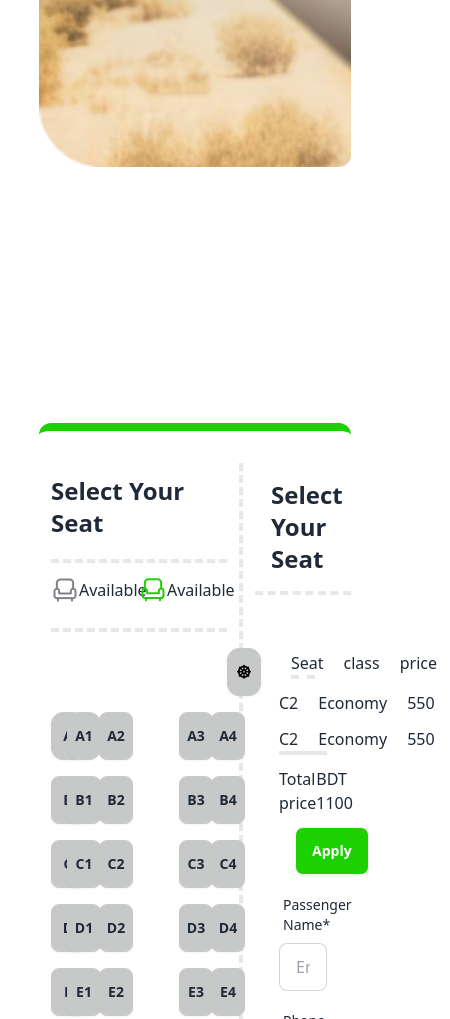
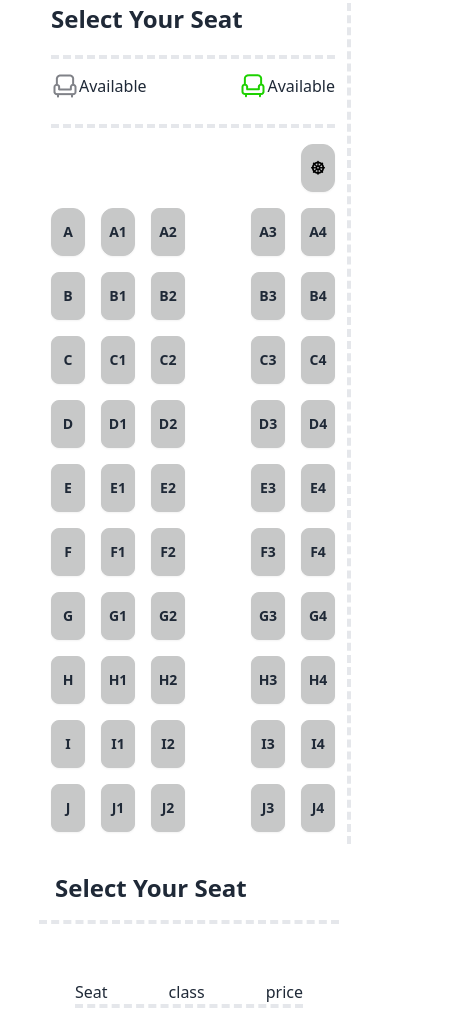
Before and after one commit to maimunarahma/smart-ticket, a plain HTML site: page index.html in a window 390 px wide. Shown: the part 981-2000 px from the top of the page, 450 px wide, since content can reach past the window. Drawn offline with nearby package versions, Linux system fonts and the light colour scheme.

Commit message:
responsive

```diff
--- a/index.html
+++ b/index.html
@@ -69,11 +69,11 @@
                 </div>
               </div>
         </nav>
-        <div class="banner bg-[url('./images/banner.png')] bg-no-repeat bg-cover rounded-xl">
-          <div class=" relative flex flex-col justify-between items-center">
-            <h1 class=" pt-24 mt-10 text-[64px] font-extrabold"> <span class="text-white">End-to-End Travel with</span> </h1>
-              <h1 class="text-[64px] font-extrabold text-[#1DD100]">P Paribahan</span></h1>
-              <p class="pt-7  text-white">Yes, you can run unit tests and view the results directly within the app. The <br> integrated testing features allow for a streamlined .</p>
+        <!-- <div class="banner bg-[url('./images/banner.png')] bg-no-repeat bg-cover rounded-xl"> -->
+          <div class=" relative flex flex-col justify-between items-center md:p-10 p-5 banner bg-[url('./images/banner.png')] bg-no-repeat bg-cover rounded-xl">
+            <h1 class=" pt-24 mt-10 md:text-[64px] text-2xl font-extrabold"> <span class="text-white">End-to-End Travel with</span> </h1>
+              <h1 class="md:text-[64px] text-2xl md:pt-20 font-extrabold text-[#1DD100]">P Paribahan</span></h1>
+              <p class="pt-7  text-white">Yes, you can run unit tests and view the results directly within the app.The integrated testing features allow for a streamlined .</p>
 
               <button class="btn btn-active bg-[#1DD100] text-black mt-6 mb-44" onclick="window.location.href='#ticket'">Buy Tickets</button>
           </div>
@@ -114,7 +114,7 @@
 
     </header>
              <section class="w-[80%] mx-auto px-0 border-t-8 rounded-xl border-[#1DD100] mt-64" id="ticket">
-              <div class="grid grid-cols-3 gap-3 mt-8 ">
+              <div class="grid md:grid-cols-3 grid-cols-1  gap-3 mt-8 ">
                 <div class="col-span-2 border-r-4 border-dashed p-3 ">
                <h1 class="font-semibold text-2xl mb-5">Select Your Seat</h1>
 
@@ -123,67 +123,67 @@
                 <h5 class="flex items-center mt-3 mb-6"><img src="./images/seat-green.png" alt="">Available</h5>
                </div>
                <div class="grid grid-cols-12 gap-4 grid-rows-11 ">
-                <p class="col-span-11 "></p>
-                <button class="btn btn-active col-span-1 rounded-xl"><i class="fa-solid fa-dharmachakra text-black"></i></button>
+                <p class="col-span-10 md:col-span-11 "></p>
+                <button class="btn btn-active md:col-span-1 col-span-2 rounded-xl"><i class="fa-solid fa-dharmachakra text-black"></i></button>
 
-                <button class="btn btn-active col-span-1 rounded-xl ">A</button>
-                <button class="btn btn-active col-span-2 rounded-xl">A1</button>
-                <button class=" btn btn-active col-span-2">A2</button>
-                <p class="col-span-3"></p>
-                <button class="btn btn-active col-span-2">A3</button>
-                <button class="btn btn-active col-span-2">A4</button>
-                <button class="btn btn-active col-span-1">B</button>
-                <button class=" btn btn-active col-span-2">B1</button>
-                <button class="btn btn-active col-span-2">B2</button>
-                <p class="col-span-3"></p>
-                <button class="btn btn-active col-span-2">B3</button>
-                <button class="btn btn-active  col-span-2">B4</button>
-                <button class="btn btn-active col-span-1">C</button>
-                <button class="btn btn-active col-span-2">C1</button>
-                <button class="btn btn-active col-span-2">C2</button>
-                <p class="col-span-3"></p>
-                <button class="btn btn-active col-span-2">C3</button>
-                <button class="btn btn-active col-span-2">C4</button>
-                <button class="btn btn-active col-span-1">D</button>
-                <button class="btn btn-active col-span-2">D1</button>
-                <button class="btn btn-active col-span-2">D2</button>
-                <p class="col-span-3"></p>
-                <button class="btn btn-active col-span-2">D3</button>
-                <button class="btn btn-active col-span-2">D4</button>
-                <button class="btn btn-active col-span-1">E</button>
-                <button class="btn btn-active col-span-2">E1</button>
-                <button class="btn btn-active col-span-2">E2</button>
-                <p class="col-span-3"></p>
-                <button class="btn btn-active col-span-2">E3</button>
+                <button class="btn btn-active md:col-span-1 col-span-2 rounded-xl ">A</button>
+                <button class="btn btn-active md:col-span-2 col-span-2 rounded-xl">A1</button>
+                <button class=" btn btn-active md:col-span-2 col-span-2">A2</button>
+                <p class="md:col-span-3 col-span-2"></p>
+                <button class="btn btn-active md:col-span-2 col-span-2">A3</button>
+                <button class="btn btn-active md:col-span-2 col-span-2">A4</button>
+                <button class="btn btn-active md:col-span-1 col-span-2">B</button>
+                <button class=" btn btn-active md:col-span-2 col-span-2">B1</button>
+                <button class="btn btn-active md:col-span-2 col-span-2">B2</button>
+                <p class="md:col-span-3 col-span-2"></p>
+                <button class="btn btn-active md:col-span-2 col-span-2">B3</button>
+                <button class="btn btn-active  md:col-span-2 col-span-2">B4</button>
+                <button class="btn btn-active md:col-span-1 col-span-2">C</button>
+                <button class="btn btn-active md:col-span-2 col-span-2">C1</button>
+                <button class="btn btn-active md:col-span-2 col-span-2">C2</button>
+                <p class="md:col-span-3 col-span-2"></p>
+                <button class="btn btn-active md:col-span-2 col-span-2">C3</button>
+                <button class="btn btn-active md:col-span-2 col-span-2">C4</button>
+                <button class="btn btn-active md:col-span-1 col-span-2">D</button>
+                <button class="btn btn-active md:col-span-2 col-span-2">D1</button>
+                <button class="btn btn-active md:col-span-2 col-span-2">D2</button>
+                <p class="md:col-span-3 col-span-2"></p>
+                <button class="btn btn-active md:col-span-2 col-span-2">D3</button>
+                <button class="btn btn-active md:col-span-2 col-span-2">D4</button>
+                <button class="btn btn-active md:col-span-1 col-span-2">E</button>
+                <button class="btn btn-active md:col-span-2 col-span-2">E1</button>
+                <button class="btn btn-active md:col-span-2 col-span-2">E2</button>
+                <p class="md:col-span-3 col-span-2"></p>
+                <button class="btn btn-active md:col-span-2 col-span-2">E3</button>
                 <button class="btn btn-active col-span-2">E4</button>
-                <button class="btn btn-active col-span-1">F</button>
+                <button class="btn btn-active md:col-span-1 col-span-2">F</button>
                 <button class="btn btn-active col-span-2">F1</button>
                 <button class="btn btn-active col-span-2">F2</button>
-                <p class="col-span-3"></p>
+                <p class="md:col-span-3 col-span-2"></p>
                 <button class="btn btn-active col-span-2">F3</button>
                 <button class="btn btn-active col-span-2">F4</button>
-                <button class="btn btn-active col-span-1">G</button>
+                <button class="btn btn-active md:col-span-1 col-span-2">G</button>
                 <button class="btn btn-active col-span-2">G1</button>
                 <button class="btn btn-active col-span-2">G2</button>
-                <p class="col-span-3"></p>
+                <p class="md:col-span-3 col-span-2"></p>
                 <button class="btn btn-active col-span-2">G3</button>
                 <button class="btn btn-active col-span-2">G4</button>
-                <button class="btn btn-active col-span-1">H</button>
+                <button class="btn btn-active md:col-span-1 col-span-2">H</button>
                 <button class="btn btn-active col-span-2">H1</button>
                 <button class="btn btn-active col-span-2">H2</button>
-                <p class="col-span-3"></p>
+                <p class="md:col-span-3 col-span-2"></p>
                 <button class="btn btn-active col-span-2">H3</button>
                 <button class="btn btn-active col-span-2">H4</button>
-                <button class="btn btn-active col-span-1">I</button>
+                <button class="btn btn-active md:col-span-1 col-span-2">I</button>
                 <button class=" btn btn-active col-span-2">I1</button>
                 <button class="btn btn-active col-span-2">I2</button>
-                <p class="col-span-3"></p>
+                <p class="md:col-span-3 col-span-2"></p>
                 <button class="btn btn-active col-span-2">I3</button>
                 <button class="btn btn-active col-span-2">I4</button>
-                <button class="btn btn-active col-span-1">J</button>
+                <button class="btn btn-active md:col-span-1 col-span-2">J</button>
                 <button class="btn btn-active col-span-2">J1</button>
                 <button class="btn btn-active col-span-2">J2</button>
-                <p class="col-span-3"></p>
+                <p class="md:col-span-3 col-span-2"></p>
                 <button class="btn btn-active col-span-2">J3</button>
                 <button class="btn btn-active col-span-2">J4</button>
 
```
